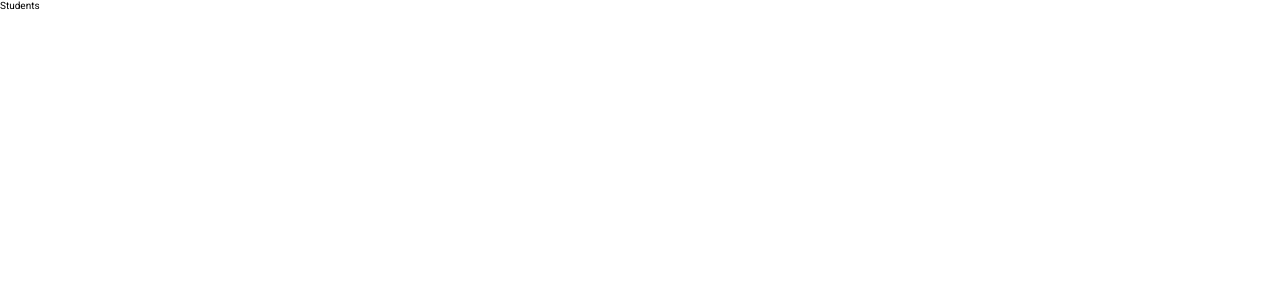
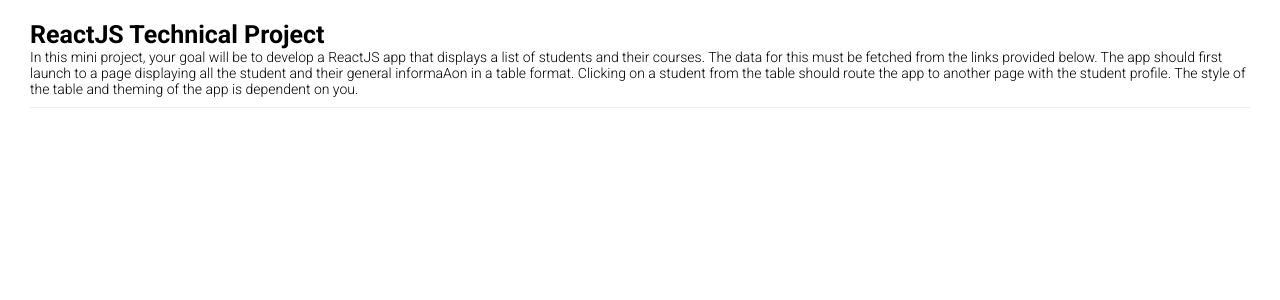
Before and after one commit to davebacayvc/finastra-reactjs-challenge, a React (Create React App) app: page / in a window 1280 px wide. Shown: the top 300 px of the page. Built offline with nearby package versions, Linux system fonts and the light colour scheme.

Commit message:
create a reusable components that can be reused in this project

```diff
--- a/src/constants/constants.tsx
+++ b/src/constants/constants.tsx
@@ -5,8 +5,8 @@
 import InvalidRoute from "../pages/InvalidRoute/InvalidRoute";
 
 export const PROJECT_DESCRIPTION = {
-  title: "ReactJS Technical Project",
-  description:
+  TITLE: "ReactJS Technical Project",
+  DESCRIPTION:
     "In this mini project, your goal will be to develop a ReactJS app that displays a list of students and their courses. The data for this must be  fetched from the links provided below. The app should first launch to a page displaying all the student and their general informaAon in a table format. Clicking on a student from the table should route the app to another page with the student profile. The style of the table and theming of the app is dependent on you.",
 };
 
--- a/src/index.tsx
+++ b/src/index.tsx
@@ -12,9 +12,13 @@
   <React.StrictMode>
     <BrowserRouter>
       <Routes>
-        {REACT_ROUTES.map((REACT_ROUTE) => {
+        {REACT_ROUTES.map((REACT_ROUTE, index) => {
           return (
-            <Route path={REACT_ROUTE.PATH} element={REACT_ROUTE.ELEMENT} />
+            <Route
+              path={REACT_ROUTE.PATH}
+              element={REACT_ROUTE.ELEMENT}
+              key={index}
+            />
           );
         })}
       </Routes>
--- a/src/library/Banner/Banner.scss
+++ b/src/library/Banner/Banner.scss
@@ -0,0 +1,12 @@
+.banner-container {
+  border-bottom: 1px solid #eee;
+  padding-bottom: 1rem;
+  margin-bottom: 1rem;
+
+  h1 {
+    font-size: 2.5rem;
+  }
+  p {
+    font-size: 1.4rem;
+  }
+}
--- a/src/library/Banner/Banner.tsx
+++ b/src/library/Banner/Banner.tsx
@@ -1,7 +1,18 @@
 import React from "react";
+import "./Banner.scss";
 
-const Banner = () => {
-  return <div>Banner</div>;
+type BannerProps = React.HTMLProps<HTMLDivElement> & {
+  title: string;
+  description: string;
+};
+
+const Banner: React.FC<BannerProps> = (props) => {
+  return (
+    <div className="banner-container">
+      <h1>{props.title}</h1>
+      <p>{props.description}</p>
+    </div>
+  );
 };
 
 export default Banner;
--- /dev/null
+++ b/src/library/Container/Container.scss
@@ -0,0 +1,5 @@
+.container {
+  width: 1220px;
+  margin: auto;
+  padding: 2rem 0;
+}
--- /dev/null
+++ b/src/library/Container/Container.tsx
@@ -0,0 +1,18 @@
+import React from "react";
+import "./Container.scss";
+
+type ContainerProps = React.HTMLProps<HTMLDivElement> & {
+  isVisible?: boolean;
+};
+
+const Container: React.FC<ContainerProps> = (props) => {
+  if (props.isVisible) return <div className="container">{props.children}</div>;
+
+  return <React.Fragment />;
+};
+
+Container.defaultProps = {
+  isVisible: true,
+};
+
+export default Container;
--- a/src/pages/Students/Students.tsx
+++ b/src/pages/Students/Students.tsx
@@ -1,8 +1,20 @@
 import React from "react";
+import { PROJECT_DESCRIPTION } from "../../constants/constants";
+import Banner from "../../library/Banner/Banner";
+import Container from "../../library/Container/Container";
 import "./Students.scss";
 
 const Students: React.FC = () => {
-  return <div>Students</div>;
+  return (
+    <div>
+      <Container>
+        <Banner
+          title={PROJECT_DESCRIPTION.TITLE}
+          description={PROJECT_DESCRIPTION.DESCRIPTION}
+        />
+      </Container>
+    </div>
+  );
 };
 
 export default Students;
```
